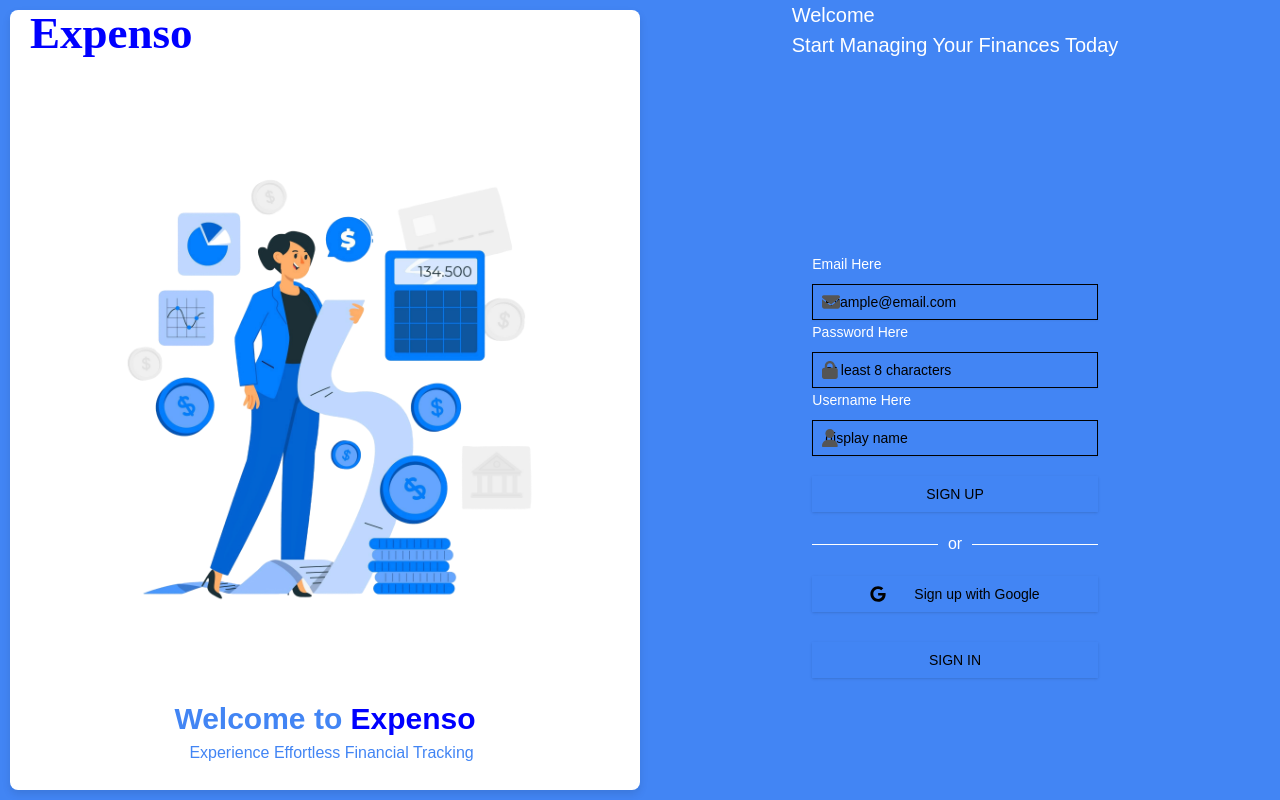
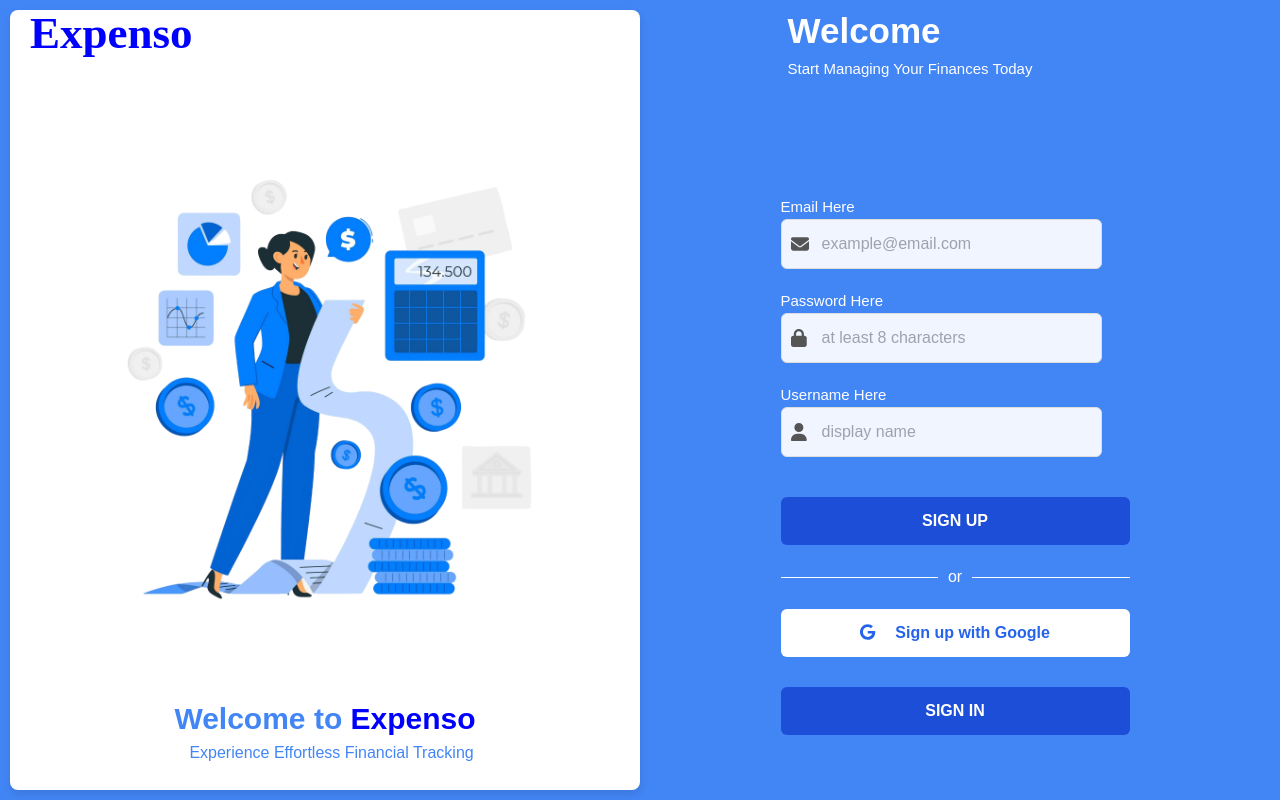
Before and after one commit to HassanKashif-pro/Expense-Tracker, a React (Vite) app in the folder my-react-app/: page /signup in a window 1280 px wide. Built offline with nearby package versions, Linux system fonts and the light colour scheme; a web font is replaced by a local one.

Commit message:
(webapp): Changed the shadcn components with HTML for correct styling in SIGNUP page.

```diff
--- a/my-react-app/src/pages/SignUp.tsx
+++ b/my-react-app/src/pages/SignUp.tsx
@@ -6,19 +6,11 @@ import { FontAwesomeIcon } from "@fortawesome/react-fontawesome";
 import { faUser, faLock, faEnvelope } from "@fortawesome/free-solid-svg-icons";
 import { faGoogle } from "@fortawesome/free-brands-svg-icons";
 import axios from "axios";
-import {
-  Form,
-  FormControl,
-  FormField,
-  FormItem,
-  FormLabel,
-} from "@/components/ui/form";
-import { Input } from "@/components/ui/input";
-import { zodResolver } from "@hookform/resolvers/zod";
 import { useForm } from "react-hook-form";
 import { GoogleAuthProvider, signInWithPopup } from "firebase/auth";
 import { auth } from "../firebase/firebaseConfig.ts";
 import { z } from "zod";
+import { zodResolver } from "@hookform/resolvers/zod";
 import { useState } from "react";
 
 const formSchema = z.object({
@@ -152,117 +144,85 @@ const SignUp = () => {
         <div className="Side-section-right">
           <div
             style={{
-              top: "0",
+              top: "5px",
+              marginRight: "90px",
               position: "absolute",
               color: "#fff",
-              fontSize: "20px",
+              fontSize: "15px",
             }}
           >
-            <h1>Welcome</h1>
+            <h1 style={{ fontWeight: "600", fontSize: "35px" }}>Welcome</h1>
             <p> Start Managing Your Finances Today</p>
           </div>
           <div className="Register-Forms">
-            <Form {...form}>
             <form onSubmit={form.handleSubmit(onSubmit)}>
-                <FormField
-                  control={form.control}
-                  name="email"
-                  render={({ field, fieldState }) => (
-                    <FormItem>
-                      <FormLabel className="FormLabel">Email Here</FormLabel>
-                      <FormControl>
+              <div className="form-item">
+                <label className="FormLabel" htmlFor="email">
+                  Email Here
+                </label>
                 <div className="input-wrapper">
-                          <FontAwesomeIcon
-                            icon={faEnvelope}
-                            className="custom-icon"
-                          />
-                          <Input
+                  <FontAwesomeIcon icon={faEnvelope} className="custom-icon" />
+                  <input
                     type="email"
                     placeholder="example@email.com"
-                            {...field}
                     className="custom-input"
+                    {...form.register("email")}
                   />
                 </div>
-                      </FormControl>
-                      {fieldState.error && (
-                        <p
-                          style={{
-                            margin: "0",
-                            position: "relative",
-                            color: "red",
-                          }}
-                        >
-                          {fieldState.error.message}
+                {form.formState.errors.email && (
+                  <p className="error-message">
+                    {form.formState.errors.email.message}
                   </p>
                 )}
-                    </FormItem>
-                  )}
-                />
-                <FormField
-                  control={form.control}
-                  name="password"
-                  render={({ field }) => (
-                    <FormItem>
-                      <FormLabel className="FormLabel">Password Here</FormLabel>
-                      <FormControl>
+              </div>
+
+              <div className="form-item">
+                <label className="FormLabel" htmlFor="password">
+                  Password Here
+                </label>
                 <div className="input-wrapper">
-                          <FontAwesomeIcon
-                            icon={faLock}
-                            className="custom-icon"
-                          />
-                          <Input
+                  <FontAwesomeIcon icon={faLock} className="custom-icon" />
+                  <input
                     type="password"
                     placeholder="at least 8 characters"
-                            {...field}
                     className="custom-input"
+                    {...form.register("password")}
                   />
                 </div>
-                      </FormControl>
-                    </FormItem>
+                {form.formState.errors.password && (
+                  <p className="error-message">
+                    {form.formState.errors.password.message}
+                  </p>
                 )}
-                />
-                <FormField
-                  control={form.control}
-                  name="username"
-                  render={({ field, fieldState }) => (
-                    <FormItem>
-                      <FormLabel className="FormLabel">Username Here</FormLabel>
-                      <FormControl>
+              </div>
+
+              <div className="form-item">
+                <label className="FormLabel" htmlFor="username">
+                  Username Here
+                </label>
                 <div className="input-wrapper">
-                          <FontAwesomeIcon
-                            icon={faUser}
-                            className="custom-icon"
-                          />
-                          <Input
-                            type="username"
+                  <FontAwesomeIcon icon={faUser} className="custom-icon" />
+                  <input
+                    type="text"
                     placeholder="display name"
-                            autoComplete="new-password"
-                            {...field}
                     className="custom-input"
+                    {...form.register("username")}
                   />
                 </div>
-                      </FormControl>
-                      {fieldState.error && (
-                        <p
-                          style={{
-                            margin: "0",
-                            position: "relative",
-                            color: "red",
-                          }}
-                        >
-                          {fieldState.error.message}
+                {form.formState.errors.username && (
+                  <p className="error-message">
+                    {form.formState.errors.username.message}
                   </p>
                 )}
-                    </FormItem>
-                  )}
-                />
+              </div>
+
               <div className="form-footer">
-                  <Button type="submit" className="login-btn">
+                <button type="submit" className="login-btn">
                   {isLoading ? "Signing Up..." : "Sign Up"}
-                  </Button>
+                </button>
               </div>
               <OrSeparator />
-                <Button
+              <button
                 onClick={handleGoogle}
                 className="google-btn"
                 style={{ marginBottom: "30px" }}
@@ -275,12 +235,11 @@ const SignUp = () => {
                   }}
                 />
                 Sign up with Google
-                </Button>
-                <Button className="register-btn" onClick={handleSignIn}>
+              </button>
+              <button className="register-btn" onClick={handleSignIn}>
                 SIGN In
-                </Button>
+              </button>
             </form>
-            </Form>
           </div>
         </div>
       </div>
```
Lines whose indentation alone changed are shown as unchanged.
